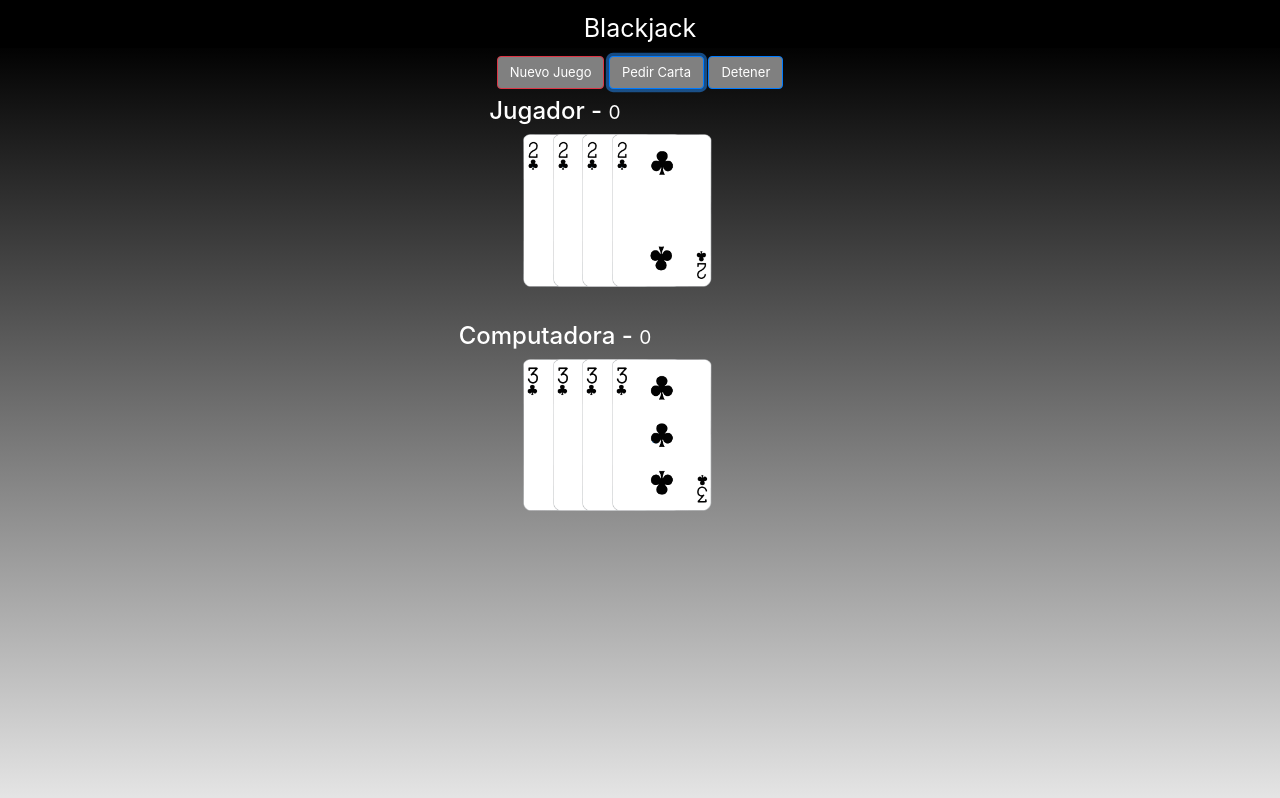
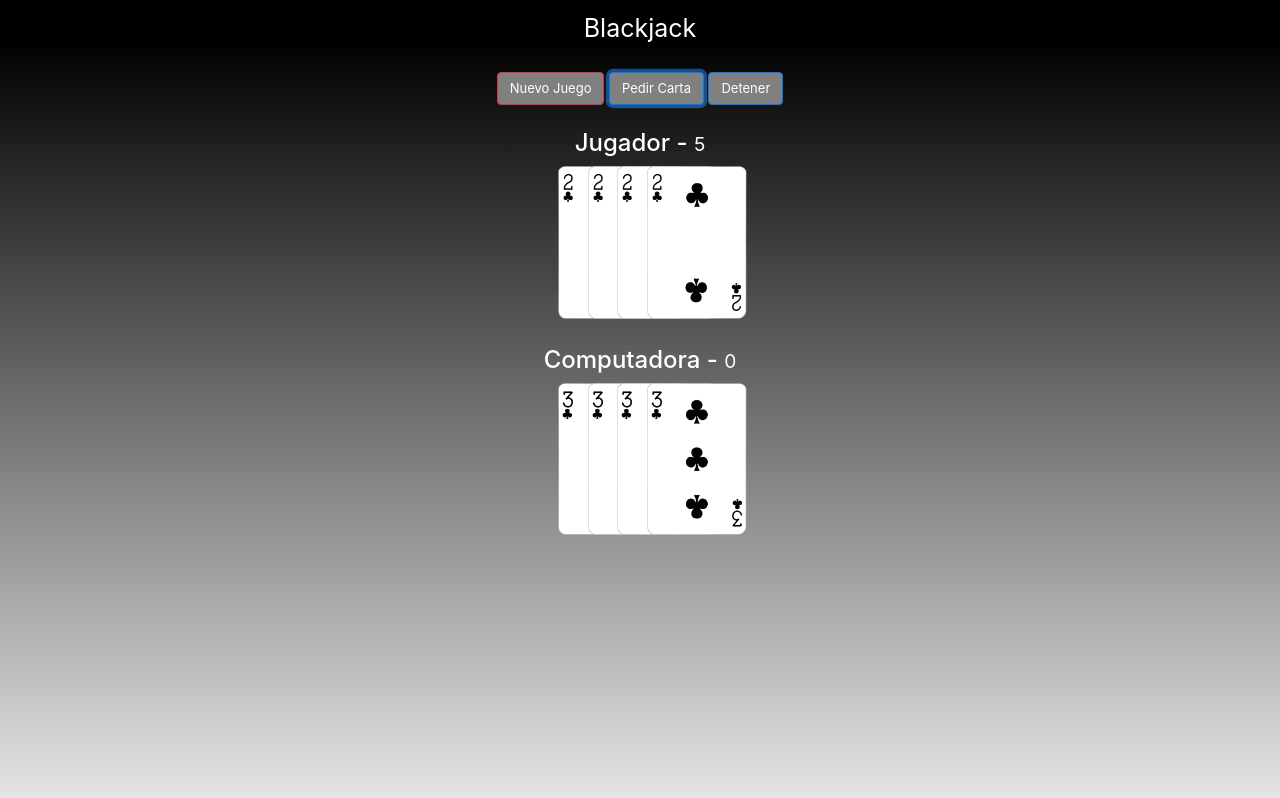
Before and after one commit to slizer98/Juego_blackJack, a plain HTML site: page index.html in a window 1280 px wide. Both pictures are taken after a click on the button "Pedir Carta". Drawn offline with nearby package versions, Linux system fonts and the light colour scheme.

Commit message:
Se agrego el puntaje del jugador

```diff
--- a/assets/css/styles.css
+++ b/assets/css/styles.css
@@ -27,4 +27,13 @@ html,body {
 }
 #computadora-cartas, #jugador-cartas{
     height: 180px;
+    margin-right: 100px;
 }
+.col{
+    width: 100%;
+    /* margin: 0 auto; */
+    display: flex;
+    justify-content: center;
+    align-items: center;
+    flex-direction: column;
+}
--- a/assets/js/juego.js
+++ b/assets/js/juego.js
@@ -8,6 +8,13 @@
 let deck = [];
 const tipos = ['C', 'D', 'H', 'S'];
 const especiales = ['J', 'Q', 'K', 'A'];
+let puntosJugador = 0,
+    puntosComputadora = 0;
+
+// Referencias del HTML
+const btnPedir = document.getElementById('btnPedir');
+const puntajeJugador = document.querySelectorAll('small');
+
 
 // Esta funcion crea una nueva baraja
 const crearDeck = () => {
@@ -24,7 +31,6 @@ const crearDeck = () => {
         }
     }
     deck = _.shuffle(deck);
-    console.log(deck);
     return deck
 }
 
@@ -44,10 +50,16 @@ pedirCarta();
 const valorCarta = (carta) => {
     let valor = carta.substring(0, carta.length - 1);
 
-    console.log(carta)
     return (isNaN(valor)) ?
            (valor === 'A') ?11 : 10
            : valor * 1;
 }
-const valor = valorCarta(pedirCarta());
-console.log({valor});
+// const valor = valorCarta(pedirCarta());
+
+
+// Eventos
+btnPedir.addEventListener('click', () => {
+    const carta = pedirCarta();
+    puntosJugador += valorCarta(carta);
+    puntajeJugador[0].innerHTML = puntosJugador;
+})
--- a/index.html
+++ b/index.html
@@ -14,18 +14,18 @@
         Blackjack
     </header>
 
-    <div class="mt-2">
+    <div class="mt-4">
         <div class="text-center">
-            <button class="btn btn-danger">Nuevo Juego</button>
-            <button class="btn btn-primary">Pedir Carta</button>
-            <button class="btn btn-primary">Detener</button>
+            <button id="btnNuevo" class="btn btn-danger">Nuevo Juego</button>
+            <button id="btnPedir" class="btn btn-primary">Pedir Carta</button>
+            <button id="btnDetener" class="btn btn-primary">Detener</button>
 
         </div>
     </div>
 
-    <div class="row container mt-2">
+    <div class="d-flex mt-4 text-center justify-content-center" >
         <div class="col">
-            <h4>Jugador - <small>0</small></h4>
+            <h4 class="text-center">Jugador - <small>0</small></h4>
             <div id="jugador-cartas">
                 <img class="carta" src="./assets/cartas/2C.png" alt="">
                 <img class="carta" src="./assets/cartas/2C.png" alt="">
@@ -35,9 +35,9 @@
         </div>
     </div>
 
-    <div class="row container mt-2">
+    <div class="">
         <div class="col">
-            <h4>Computadora - <small>0</small></h4>
+            <h4 class="text-center">Computadora - <small>0</small></h4>
             <div id="computadora-cartas">
                 <img class="carta" src="./assets/cartas/3C.png" alt="">
                 <img class="carta" src="./assets/cartas/3C.png" alt="">
```
